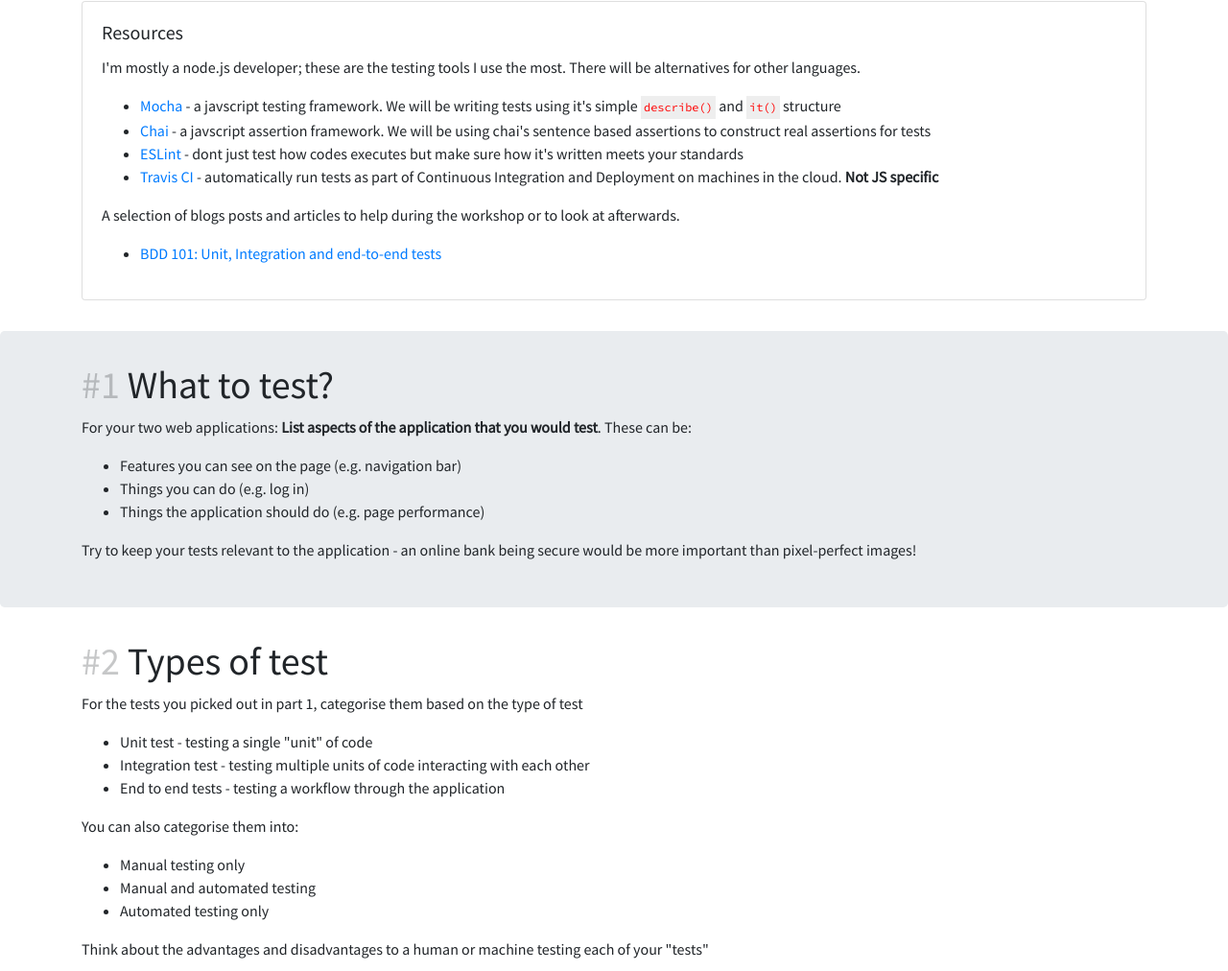
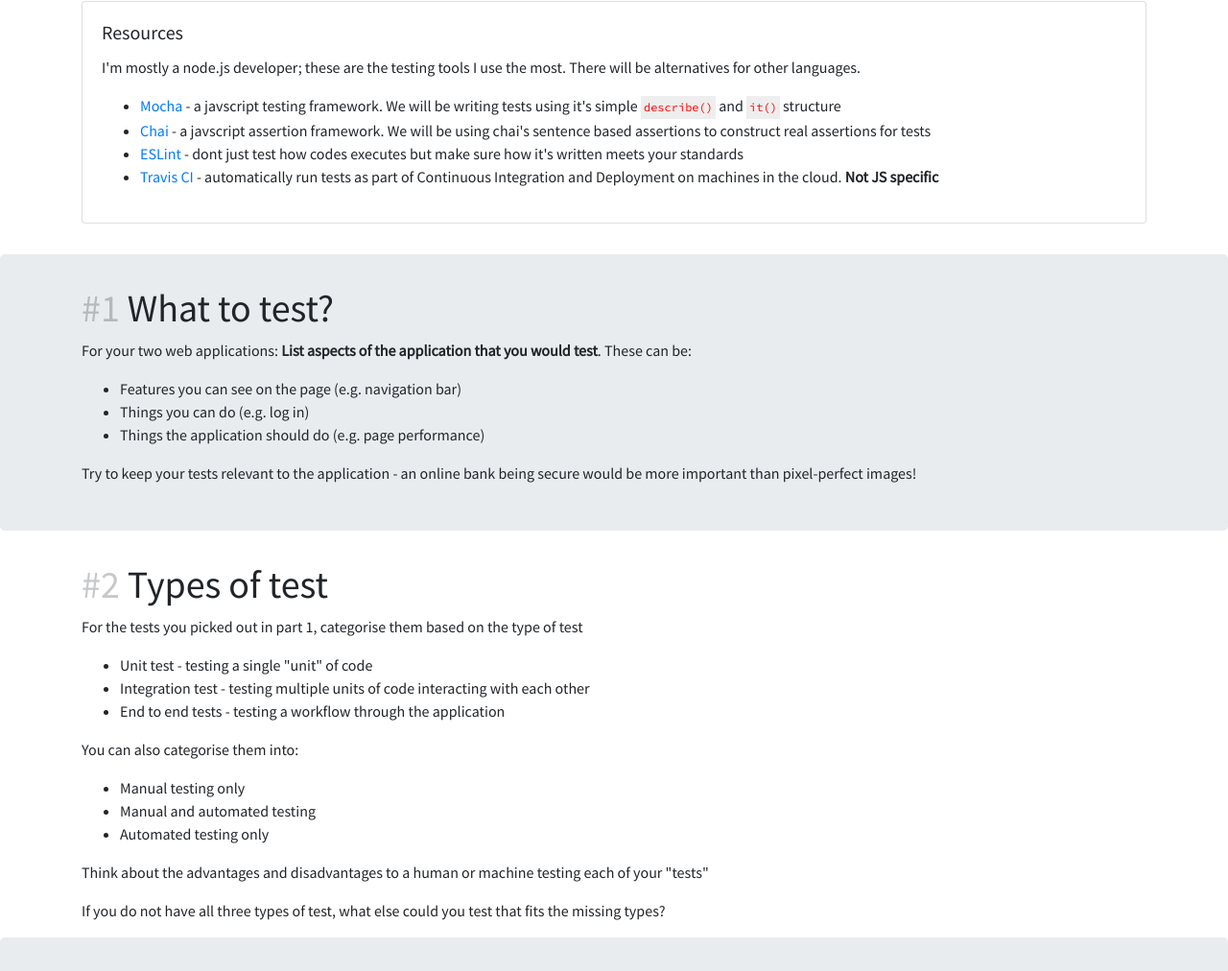
Before and after one commit to aimee-gm/testing-workshop, a plain HTML site: page index.html in a window 1280 px wide. Shown: the part 1273-2285 px from the top of the page at 96% size. Drawn offline with nearby package versions, Linux system fonts and the light colour scheme.

Commit message:
Update index.html

```diff
--- a/index.html
+++ b/index.html
@@ -177,12 +177,6 @@
 					<li><a href="https://eslint.org/">ESLint</a> - dont just test how codes executes but make sure how it's written meets your standards</li>
 					<li><a href="https://travis-ci.com/">Travis CI</a> - automatically run tests as part of Continuous Integration and Deployment on machines in the cloud. <b>Not JS specific</b></li>
 				</ul>
-				<p>
-					A selection of blogs posts and articles to help during the workshop or to look at afterwards.
-				</p>
-				<ul>
-					<li><a href="https://automationpanda.com/2017/10/14/bdd-101-unit-integration-and-end-to-end-tests/">BDD 101: Unit, Integration and end-to-end tests</a></li>
-				</ul>
 			</div>
 		</div>
 	</div>
```
